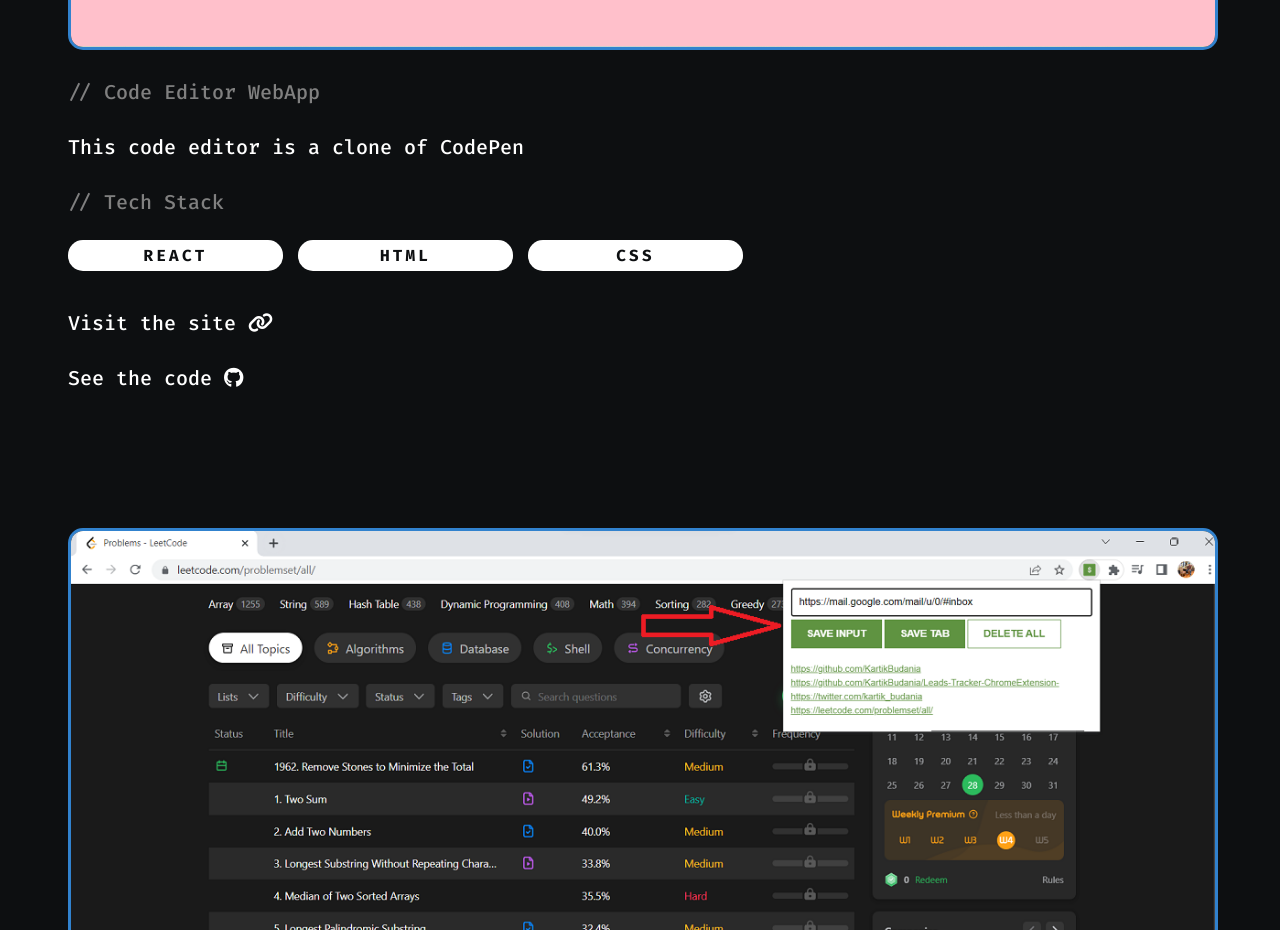
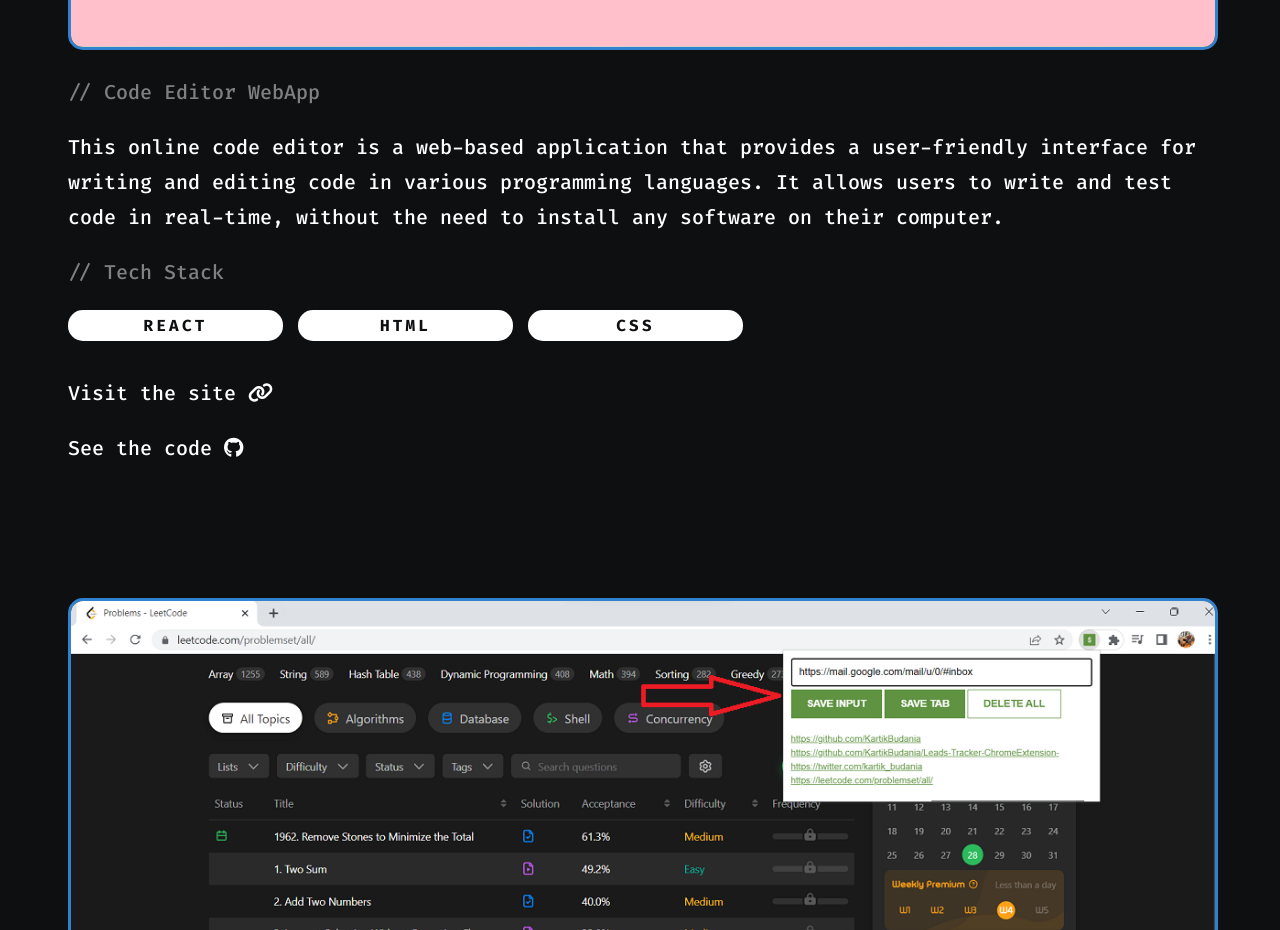
Before and after one commit to KartikBudania/portfolio, a React (Create React App) app: page / in a window 1280 px wide. Shown: the part 1520-2450 px from the top of the page. Built offline with nearby package versions, Linux system fonts and the light colour scheme.

Commit message:
updated code editor description

```diff
--- a/src/Projects.js
+++ b/src/Projects.js
@@ -13,7 +13,7 @@
                 <div className="project">
                     <img src={codeEditor} id="firstimg"></img>
                     <h2>// Code Editor WebApp</h2>
-                    <h3>This code editor is a clone of CodePen</h3>
+                    <h3>This online code editor is a web-based application that provides a user-friendly interface for writing and editing code in various programming languages. It allows users to write and test code in real-time, without the need to install any software on their computer.</h3>
                     <h2>// Tech Stack</h2>
                     <ul className="stacks">
                         <li className="techstack">REACT</li>
```
